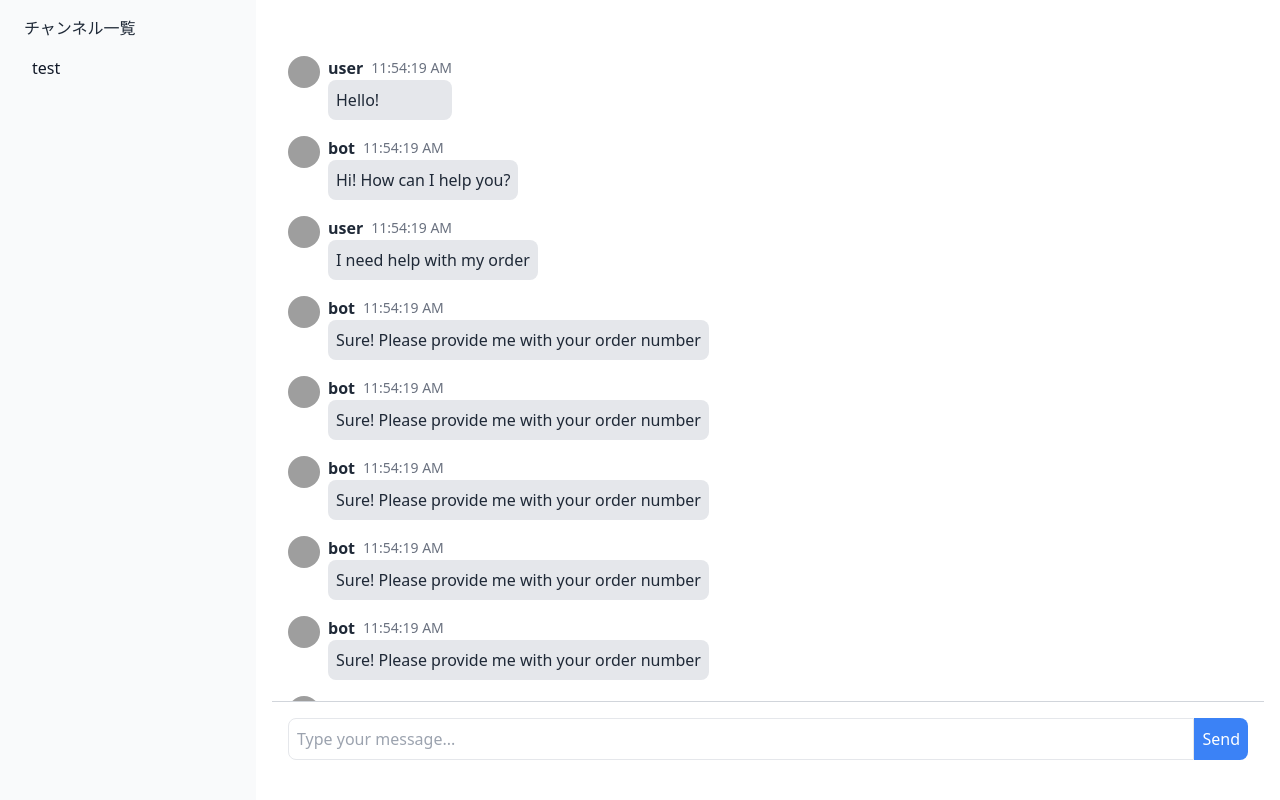
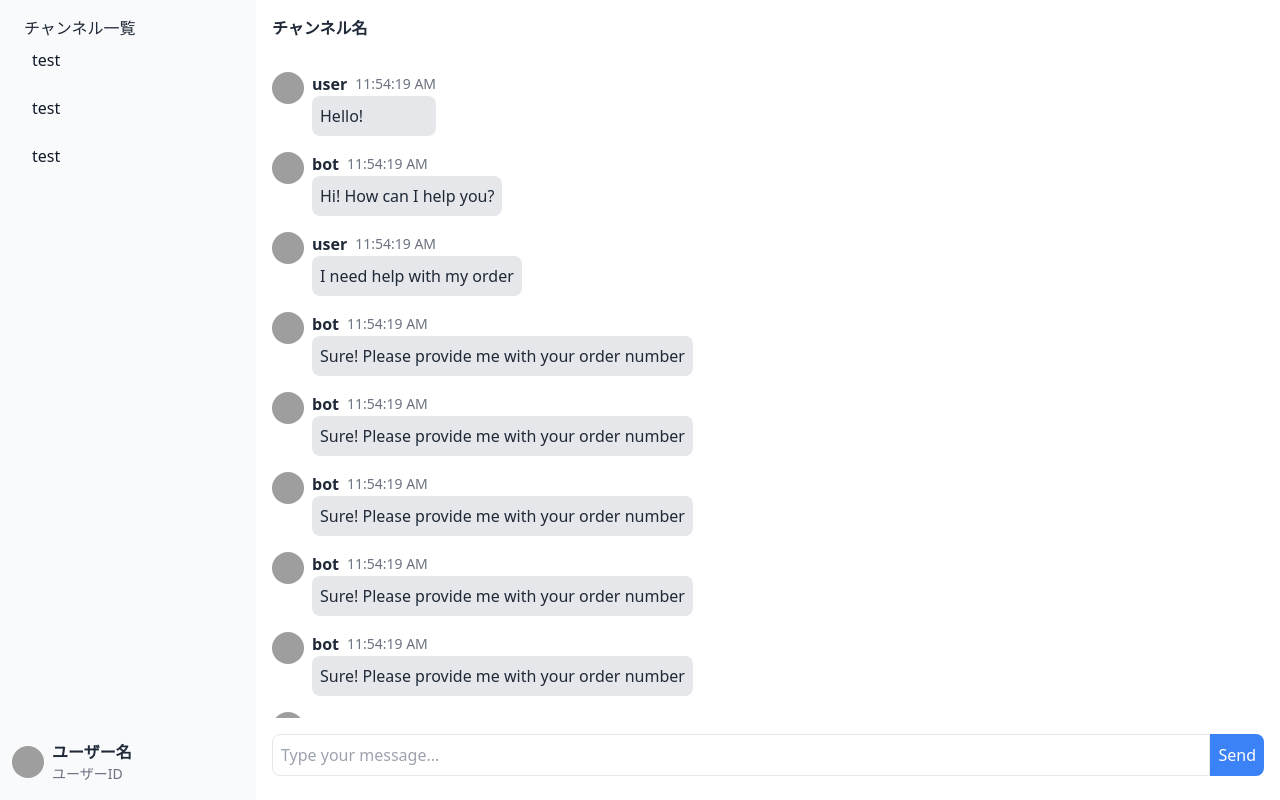
Before and after one commit to ayok01/girack-client-s, a SvelteKit app: page /chat/1 in a window 1280 px wide. Built offline with nearby package versions, Linux system fonts and the light colour scheme; no server answers; grey boxes are pictures that could not be loaded.

Commit message:
add:ユーザー画面とレイアウト修正

```diff
--- /dev/null
+++ b/src/lib/components/auth/ChannelHeader.svelte
@@ -0,0 +1,11 @@
+<script>
+    // props
+    export let channelName = '';
+</script>
+
+
+<div class="flex p-2">
+    <div class="flex items-center sm:text-center md:text-left">
+        <h1 class="font-bold">{channelName}</h1>
+    </div>
+</div>
--- a/src/routes/+layout.svelte
+++ b/src/routes/+layout.svelte
@@ -3,6 +3,7 @@
   import { page } from "$app/stores";
   import { onMount } from "svelte";
   import { loadSocket } from "$lib/socketHandler/socketInit";
+  import ChannelHeader from "$lib/components/auth/ChannelHeader.svelte";
 
   //export const ssr = false;
 
@@ -37,21 +38,33 @@
 </script>
 
 {#if !$page.route.id?.startsWith('/auth')}
-  <button on:click={sidebarCloseButtonClick} id="sideder-dialog" type="button" ></button>
-  <button on:click={sidebarButtonClick}  type="button" class="inline-flex items-center p-2 mt-2 ms-3 text-sm text-gray-500 rounded-lg sm:hidden hover:bg-gray-100 focus:outline-none focus:ring-2 focus:ring-gray-200 dark:text-gray-400 dark:hover:bg-gray-700 dark:focus:ring-gray-600">
+<div class="flex p-2 { !$page.route.id?.startsWith('/auth') ? "sm:ml-64" : "p-4" }">
+    <button on:click={sidebarCloseButtonClick} id="sideder-dialog" type="button"></button>
+    <button on:click={sidebarButtonClick}  type="button" class="inline-flex items-center p-2  text-sm text-gray-500 rounded-lg sm:hidden hover:bg-gray-100 focus:outline-none focus:ring-2 focus:ring-gray-200 dark:text-gray-400 dark:hover:bg-gray-700 dark:focus:ring-gray-600">
       <span class="sr-only">Open sidebar</span>
       <svg class="w-6 h-6" aria-hidden="true" fill="currentColor" viewBox="0 0 20 20" xmlns="http://www.w3.org/2000/svg">
           <path clip-rule="evenodd" fill-rule="evenodd" d="M2 4.75A.75.75 0 012.75 4h14.5a.75.75 0 010 1.5H2.75A.75.75 0 012 4.75zm0 10.5a.75.75 0 01.75-.75h7.5a.75.75 0 010 1.5h-7.5a.75.75 0 01-.75-.75zM2 10a.75.75 0 01.75-.75h14.5a.75.75 0 010 1.5H2.75A.75.75 0 012 10z"></path>
       </svg>
     </button>
+    <ChannelHeader channelName="チャンネル名" />
+  </div>
 
   <aside id="default-sidebar" class="fixed top-0 left-0 z-40 w-64 h-screen transition-transform -translate-x-full sm:translate-x-0" aria-label="Sidebar" aria-modal="true" role="dialog">
-    <div class="h-full px-3 py-4 overflow-y-auto bg-gray-50 dark:bg-gray-800">
-      <ul class="space-y-2 font-medium">
-        <li>
+    <div class="flex flex-col h-full px-3 py-4 bg-gray-50 dark:bg-gray-800">
       <span class="ms-3">
         <a href="/chat">チャンネル一覧</a>
       </span>
+      <div class="flex-grow overflow-y-auto">
+        <ul class="space-y-2 font-medium">
+          <li>
+            <a href="/chat/1" class="flex items-center p-2 text-gray-900 rounded-lg dark:text-white hover:bg-gray-100 dark:hover:bg-gray-700 group">
+              <span class="flex-1 ms-3 whitespace-nowrap">test</span>
+            </a>
+          </li>
+          <li>
+            <a href="/chat/1" class="flex items-center p-2 text-gray-900 rounded-lg dark:text-white hover:bg-gray-100 dark:hover:bg-gray-700 group">
+              <span class="flex-1 ms-3 whitespace-nowrap">test</span>
+            </a>
           </li>
           <li>
             <a href="/chat/1" class="flex items-center p-2 text-gray-900 rounded-lg dark:text-white hover:bg-gray-100 dark:hover:bg-gray-700 group">
@@ -60,9 +73,20 @@
           </li>
         </ul>
       </div>
+      <div class="mt-4">
+        <!-- ユーザー情報 -->
+        <div class="flex items-center">
+          <img src="/bot.png" alt="Avatar" class="w-8 h-8 rounded-full mr-2" />
+          <div>
+            <p class="font-bold">ユーザー名</p>
+            <p class="text-sm text-gray-500">ユーザーID</p>
+          </div>
+        </div>
+      </div>
+    </div>
   </aside>
 {/if}
 
-<div class={ !$page.route.id?.startsWith('/auth') ? "p-4 sm:ml-64" : "p-4" }>
+<div class={ !$page.route.id?.startsWith('/auth') ? "sm:ml-64" : "p-4" }>
   <slot/>
 </div>
--- a/src/routes/chat/+page.svelte
+++ /dev/null
@@ -1,19 +0,0 @@
-<script lang="ts">
-  import { userStore } from '$lib/store/userInfoStore';
-
-  function updateUserName(newName: string) {
-    userStore.update(user => ({ ...user, userName: newName }));
-  }
-</script>
-
-<div>
-  <h1>ユーザー情報</h1>
-  <p>名前: {$userStore.userName}</p>
-  <p>ロール: {$userStore.role.join(', ')}</p>
-  <p>ユーザーID: {$userStore.userId}</p>
-  <p>BANされたかどうか: {$userStore.banned ? 'はい' : 'いいえ'}</p>
-  <p>参加しているチャンネル: {$userStore.channelJoined.join(', ')}</p>
-
-  <input type="text" bind:value={$userStore.userName} placeholder="名前を更新" />
-  <button on:click={() => updateUserName($userStore.userName)}>名前を更新</button>
-</div>
--- a/src/routes/chat/[slug]/+page.svelte
+++ b/src/routes/chat/[slug]/+page.svelte
@@ -62,7 +62,7 @@
     {/each}
   </div>
 
-  <div class="flex p-4 border-t border-gray-300">
+  <div class="flex p-4">
     <input
       type="text"
       bind:value={newMessageText}
--- /dev/null
+++ b/src/routes/user/[slug]/+page.svelte
@@ -0,0 +1,19 @@
+<script lang="ts">
+    import { userStore } from '$lib/store/userInfoStore';
+
+    function updateUserName(newName: string) {
+      userStore.update(user => ({ ...user, userName: newName }));
+    }
+  </script>
+
+  <div>
+    <h1>ユーザー情報</h1>
+    <p>名前: {$userStore.userName}</p>
+    <p>ロール: {$userStore.role.join(', ')}</p>
+    <p>ユーザーID: {$userStore.userId}</p>
+    <p>BANされたかどうか: {$userStore.banned ? 'はい' : 'いいえ'}</p>
+    <p>参加しているチャンネル: {$userStore.channelJoined.join(', ')}</p>
+
+    <input type="text" bind:value={$userStore.userName} placeholder="名前を更新" />
+    <button on:click={() => updateUserName($userStore.userName)}>名前を更新</button>
+  </div>
```
Lines whose indentation alone changed are shown as unchanged.
